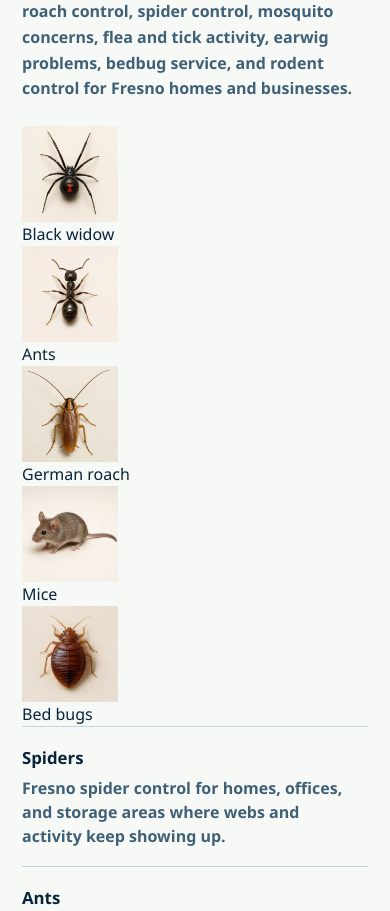
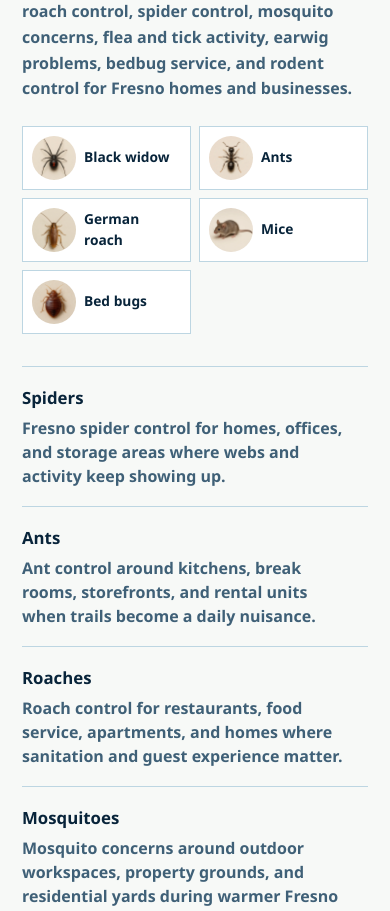
Before and after one commit to HexaComb/bug-dude, a Next.js app: page / in a window 390 px wide. Shown: the part 3920-4831 px from the top of the page. Built offline with nearby package versions, Linux system fonts and the light colour scheme; no server answers.

Commit message:
Compact pest icon styles

```diff
--- a/src/app/globals.css
+++ b/src/app/globals.css
@@ -91,10 +91,10 @@ button, input, select, textarea { font: inherit; }
 .pest-keyword-block { margin-top: 56px; padding-top: 36px; border-top: 3px solid var(--ink); }
 .pest-keyword-block h3 { margin: 0 0 12px; font-size: 1.5rem; letter-spacing: -.03em; }
 .pest-keyword-block > p { max-width: 760px; margin: 0 0 24px; color: #3f6077; line-height: 1.6; font-weight: 600; }
-.pest-photo-grid { display: grid; grid-template-columns: repeat(5, minmax(0, 1fr)); gap: 12px; margin: 0 0 32px; }
-.pest-photo-grid figure { margin: 0; overflow: hidden; background: #fff; border: 1px solid var(--line); }
-.pest-photo-grid img { display: block; width: 100%; height: auto; aspect-ratio: 1; object-fit: cover; }
-.pest-photo-grid figcaption { padding: 12px 13px; border-top: 1px solid var(--line); font-size: .9rem; font-weight: 900; }
+.pest-icon-grid { list-style: none; margin: 0 0 32px; padding: 0; display: grid; grid-template-columns: repeat(5, minmax(0, 1fr)); gap: 10px; }
+.pest-icon-grid li { min-height: 72px; padding: 9px 12px; display: flex; align-items: center; gap: 10px; background: #fff; border: 1px solid var(--line); font-size: .86rem; font-weight: 900; }
+.pest-icon { width: 50px; height: 50px; flex: 0 0 50px; display: grid; place-items: center; overflow: hidden; border-radius: 50%; background: #f3eee6; }
+.pest-icon img { display: block; width: 100%; height: 100%; object-fit: cover; mix-blend-mode: multiply; }
 .pest-keyword-list { list-style: none; margin: 0; padding: 0; display: grid; grid-template-columns: 1fr 1fr; gap: 0; border-top: 1px solid var(--line); }
 .pest-keyword-list li { display: grid; gap: 6px; padding: 18px 16px 18px 0; border-bottom: 1px solid var(--line); }
 .pest-keyword-list strong { font-size: 1.05rem; }
@@ -172,5 +172,7 @@ button, input, select, textarea { font: inherit; }
   .call-strip-inner { align-items: flex-start; flex-direction: column; } .section { padding: 72px 22px; }
   .form-grid { grid-template-columns: 1fr; } .field.full { grid-column: auto; }
   .content-columns, .pest-keyword-list { grid-template-columns: 1fr; }
-  .pest-photo-grid { grid-template-columns: repeat(2, minmax(0, 1fr)); }
+  .pest-icon-grid { grid-template-columns: repeat(2, minmax(0, 1fr)); gap: 8px; }
+  .pest-icon-grid li { min-height: 64px; padding: 7px 9px; gap: 8px; }
+  .pest-icon { width: 44px; height: 44px; flex-basis: 44px; }
 }
```
